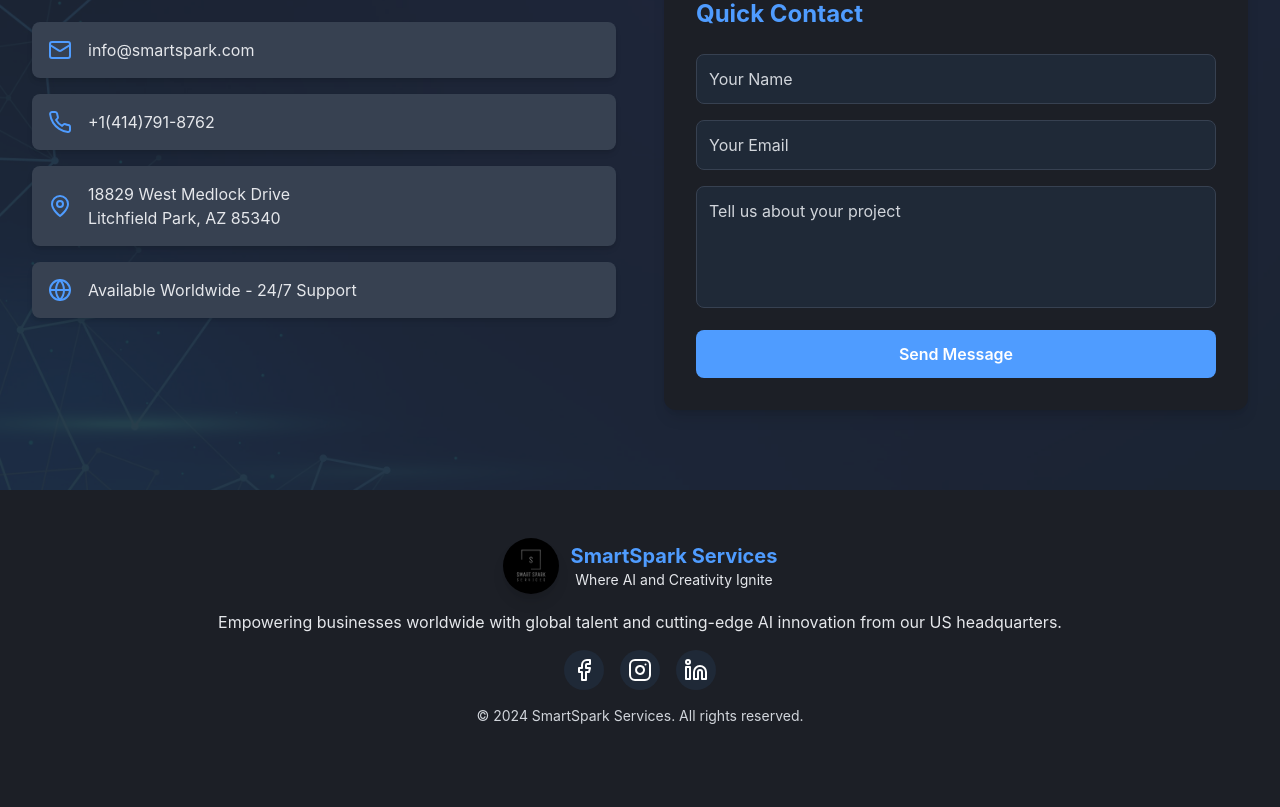
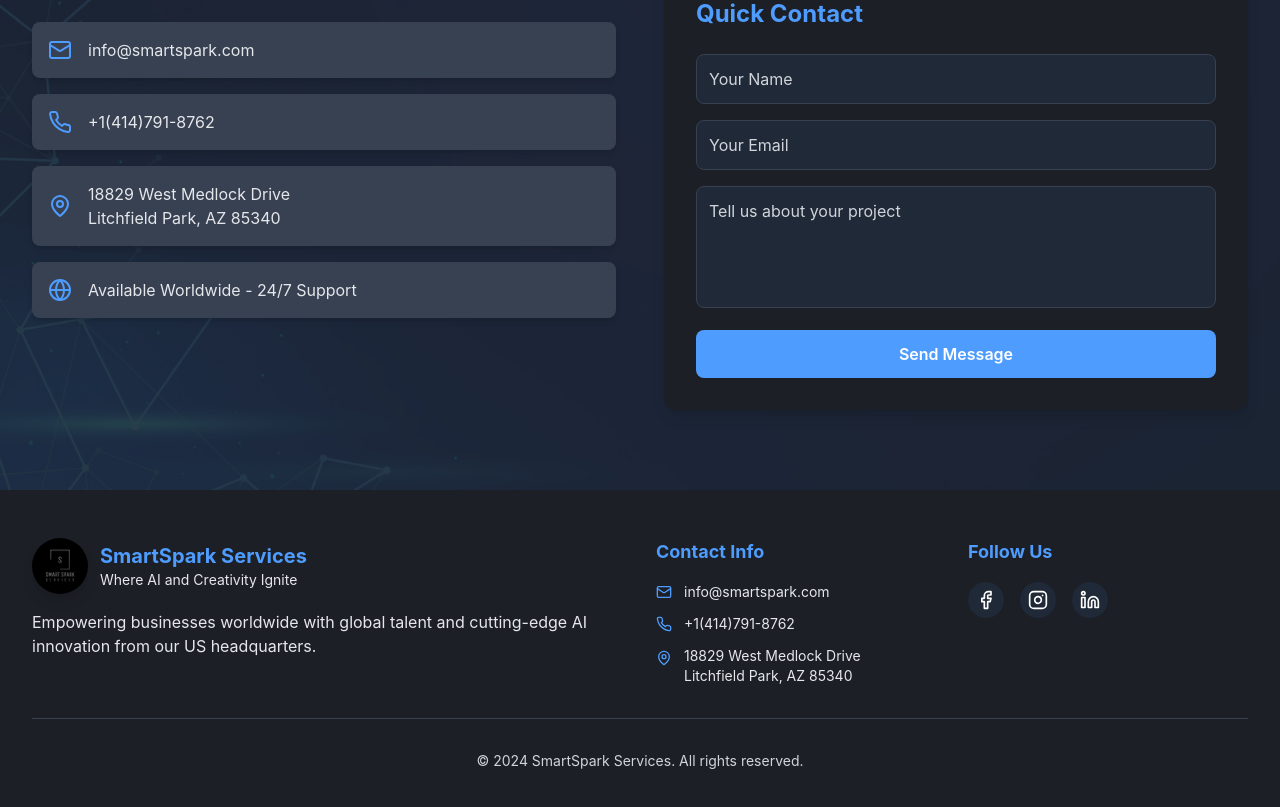
Before and after one commit to FRIEZEWANDABWA/smartspark, a Next.js app: page / in a window 1280 px wide. Shown: the part 3160-3967 px from the top of the page. Before the commit the page ends 3934 px from the top, so only its background shows below. Built offline with nearby package versions, Linux system fonts and the light colour scheme.

Commit message:
Add Footer component with contact info to all pages

```diff
--- /dev/null
+++ b/components/Footer.tsx
@@ -0,0 +1,79 @@
+import { Mail, Phone, MapPin } from 'lucide-react'
+
+export default function Footer() {
+  return (
+    <footer className="bg-primary-900 dark:bg-primary-900 light:bg-secondary-200 text-text-dark dark:text-text-dark light:text-text-light py-12">
+      <div className="max-w-7xl mx-auto px-4 sm:px-6 lg:px-8">
+        <div className="grid md:grid-cols-4 gap-8 mb-8">
+          {/* Company Info */}
+          <div className="md:col-span-2">
+            <div className="flex items-center mb-4">
+              <img src="/images/logo.jpeg" alt="SmartSpark Services" className="w-14 h-14 rounded-full object-cover mr-3 shadow-lg" />
+              <div>
+                <h3 className="text-xl font-bold text-accent-500">SmartSpark Services</h3>
+                <p className="text-sm text-secondary-200">Where AI and Creativity Ignite</p>
+              </div>
+            </div>
+            <p className="text-secondary-200 mb-4">
+              Empowering businesses worldwide with global talent and cutting-edge AI innovation from our US headquarters.
+            </p>
+          </div>
+
+          {/* Contact Info */}
+          <div>
+            <h4 className="text-lg font-bold text-accent-500 mb-4">Contact Info</h4>
+            <div className="space-y-3">
+              <div className="flex items-center text-secondary-200">
+                <Mail className="mr-3 text-accent-500" size={16} />
+                <span className="text-sm">info@smartspark.com</span>
+              </div>
+              <div className="flex items-center text-secondary-200">
+                <Phone className="mr-3 text-accent-500" size={16} />
+                <span className="text-sm">+1(414)791-8762</span>
+              </div>
+              <div className="flex items-start text-secondary-200">
+                <MapPin className="mr-3 text-accent-500 mt-1" size={16} />
+                <div className="text-sm">
+                  <div>18829 West Medlock Drive</div>
+                  <div>Litchfield Park, AZ 85340</div>
+                </div>
+              </div>
+            </div>
+          </div>
+
+          {/* Social Links */}
+          <div>
+            <h4 className="text-lg font-bold text-accent-500 mb-4">Follow Us</h4>
+            <div className="flex space-x-4">
+              <a href="https://facebook.com" target="_blank" rel="noopener noreferrer" className="bg-primary-700 dark:bg-primary-800 p-2 rounded-full hover:bg-accent-500 transition-colors">
+                <svg xmlns="http://www.w3.org/2000/svg" width="20" height="20" viewBox="0 0 24 24" fill="none" stroke="currentColor" strokeWidth="2" strokeLinecap="round" strokeLinejoin="round" className="text-secondary-50">
+                  <path d="M18 2h-3a5 5 0 0 0-5 5v3H7v4h3v8h4v-8h3l1-4h-4V7a1 1 0 0 1 1-1h3z"></path>
+                </svg>
+              </a>
+              <a href="https://instagram.com" target="_blank" rel="noopener noreferrer" className="bg-primary-700 dark:bg-primary-800 p-2 rounded-full hover:bg-accent-500 transition-colors">
+                <svg xmlns="http://www.w3.org/2000/svg" width="20" height="20" viewBox="0 0 24 24" fill="none" stroke="currentColor" strokeWidth="2" strokeLinecap="round" strokeLinejoin="round" className="text-secondary-50">
+                  <rect x="2" y="2" width="20" height="20" rx="5" ry="5"></rect>
+                  <path d="M16 11.37A4 4 0 1 1 12.63 8 4 4 0 0 1 16 11.37z"></path>
+                  <line x1="17.5" y1="6.5" x2="17.51" y2="6.5"></line>
+                </svg>
+              </a>
+              <a href="https://linkedin.com" target="_blank" rel="noopener noreferrer" className="bg-primary-700 dark:bg-primary-800 p-2 rounded-full hover:bg-accent-500 transition-colors">
+                <svg xmlns="http://www.w3.org/2000/svg" width="20" height="20" viewBox="0 0 24 24" fill="none" stroke="currentColor" strokeWidth="2" strokeLinecap="round" strokeLinejoin="round" className="text-secondary-50">
+                  <path d="M16 8a6 6 0 0 1 6 6v7h-4v-7a2 2 0 0 0-2-2 2 2 0 0 0-2 2v7h-4v-7a6 6 0 0 1 6-6z"></path>
+                  <rect x="2" y="9" width="4" height="12"></rect>
+                  <circle cx="4" cy="4" r="2"></circle>
+                </svg>
+              </a>
+            </div>
+          </div>
+        </div>
+
+        <div className="border-t border-primary-700 pt-8 text-center">
+          <p className="text-sm text-secondary-300">
+            &copy; 2024 SmartSpark Services. All rights reserved.
+          </p>
+        </div>
+      </div>
+    </footer>
+  )
+}
--- a/pages/about.tsx
+++ b/pages/about.tsx
@@ -1,6 +1,7 @@
 import { motion } from 'framer-motion'
 import { Users, Globe, Award, Target, Heart, Zap, TrendingUp, Shield } from 'lucide-react'
 import Header from '../components/Header'
+import Footer from '../components/Footer'
 
 export default function About() {
   const stats = [
@@ -268,6 +269,8 @@
           </div>
         </div>
       </section>
+
+      <Footer />
     </div>
   )
 }
--- a/pages/contact.tsx
+++ b/pages/contact.tsx
@@ -2,6 +2,7 @@
 import { Mail, Phone, MapPin, Clock, Send, MessageCircle, Calendar, Globe, Upload, CheckCircle, ArrowRight, ChevronDown, ChevronUp } from 'lucide-react'
 import { useState, useEffect } from 'react'
 import Header from '../components/Header'
+import Footer from '../components/Footer'
 
 export default function Contact() {
   const [currentStep, setCurrentStep] = useState(1)
@@ -710,6 +711,8 @@
           </div>
         </div>
       </section>
+
+      <Footer />
     </div>
   )
 }
--- a/pages/index.tsx
+++ b/pages/index.tsx
@@ -3,6 +3,7 @@
 import Link from 'next/link'
 import Header from '../components/Header'
 import ChatBox from '../components/ChatBox'
+import Footer from '../components/Footer'
 import { useState, useEffect, useRef, useCallback, useMemo } from 'react'
 
 
@@ -546,47 +547,7 @@
         </div>
       </section>
 
-      {/* Footer */}
-      <footer className="bg-primary-900 dark:bg-primary-900 light:bg-secondary-200 text-text-dark dark:text-text-dark light:text-text-light py-12">
-        <div className="max-w-7xl mx-auto px-4 sm:px-6 lg:px-8">
-          <div className="text-center">
-            <div className="flex items-center justify-center mb-4">
-              <img src="/images/logo.jpeg" alt="SmartSpark Services" className="w-14 h-14 rounded-full object-cover mr-3 shadow-lg" />
-              <div>
-                <h3 className="text-xl font-bold text-accent-500">SmartSpark Services</h3>
-                <p className="text-sm text-secondary-200">Where AI and Creativity Ignite</p>
-              </div>
-            </div>
-            <p className="text-secondary-200 mb-4">
-              Empowering businesses worldwide with global talent and cutting-edge AI innovation from our US headquarters.
-            </p>
-            <div className="flex justify-center space-x-4 mb-4">
-              <a href="https://facebook.com" target="_blank" rel="noopener noreferrer" className="bg-primary-700 dark:bg-primary-800 p-2 rounded-full hover:bg-accent-500 transition-colors">
-                <svg xmlns="http://www.w3.org/2000/svg" width="24" height="24" viewBox="0 0 24 24" fill="none" stroke="currentColor" strokeWidth="2" strokeLinecap="round" strokeLinejoin="round" className="text-secondary-50">
-                  <path d="M18 2h-3a5 5 0 0 0-5 5v3H7v4h3v8h4v-8h3l1-4h-4V7a1 1 0 0 1 1-1h3z"></path>
-                </svg>
-              </a>
-              <a href="https://instagram.com" target="_blank" rel="noopener noreferrer" className="bg-primary-700 dark:bg-primary-800 p-2 rounded-full hover:bg-accent-500 transition-colors">
-                <svg xmlns="http://www.w3.org/2000/svg" width="24" height="24" viewBox="0 0 24 24" fill="none" stroke="currentColor" strokeWidth="2" strokeLinecap="round" strokeLinejoin="round" className="text-secondary-50">
-                  <rect x="2" y="2" width="20" height="20" rx="5" ry="5"></rect>
-                  <path d="M16 11.37A4 4 0 1 1 12.63 8 4 4 0 0 1 16 11.37z"></path>
-                  <line x1="17.5" y1="6.5" x2="17.51" y2="6.5"></line>
-                </svg>
-              </a>
-              <a href="https://linkedin.com" target="_blank" rel="noopener noreferrer" className="bg-primary-700 dark:bg-primary-800 p-2 rounded-full hover:bg-accent-500 transition-colors">
-                <svg xmlns="http://www.w3.org/2000/svg" width="24" height="24" viewBox="0 0 24 24" fill="none" stroke="currentColor" strokeWidth="2" strokeLinecap="round" strokeLinejoin="round" className="text-secondary-50">
-                  <path d="M16 8a6 6 0 0 1 6 6v7h-4v-7a2 2 0 0 0-2-2 2 2 0 0 0-2 2v7h-4v-7a6 6 0 0 1 6-6z"></path>
-                  <rect x="2" y="9" width="4" height="12"></rect>
-                  <circle cx="4" cy="4" r="2"></circle>
-                </svg>
-              </a>
-            </div>
-            <p className="text-sm text-secondary-300">
-              &copy; 2024 SmartSpark Services. All rights reserved.
-            </p>
-          </div>
-        </div>
-      </footer>
+      <Footer />
     </div>
   )
 }
--- a/pages/services.tsx
+++ b/pages/services.tsx
@@ -1,6 +1,7 @@
 import { motion } from 'framer-motion'
 import { Users, Pen, Monitor, Video, Brain, Database, Globe, Clock, Shield, Award, ArrowRight, CheckCircle } from 'lucide-react'
 import Header from '../components/Header'
+import Footer from '../components/Footer'
 
 export default function Services() {
   const serviceCategories = [
@@ -397,6 +398,8 @@
           </motion.div>
         </div>
       </section>
+
+      <Footer />
     </div>
   )
 }
```
